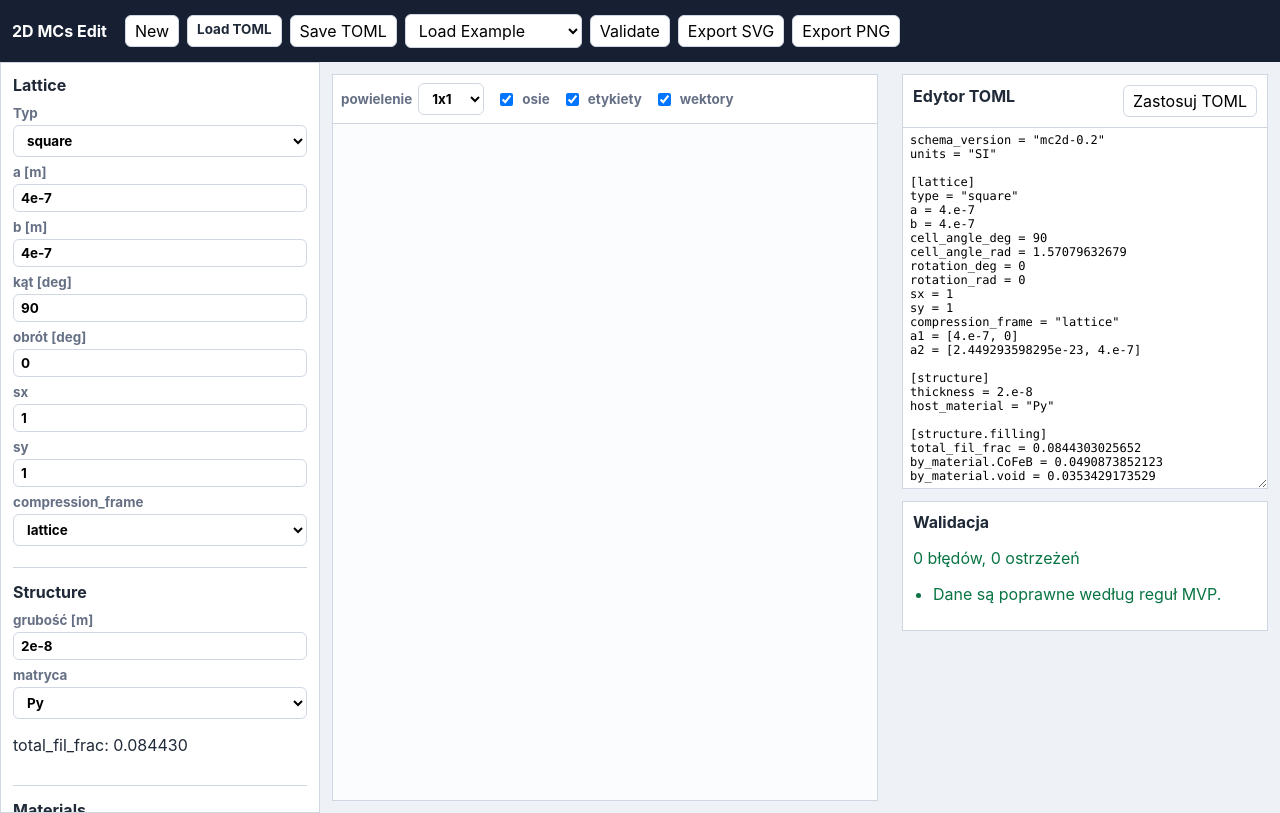
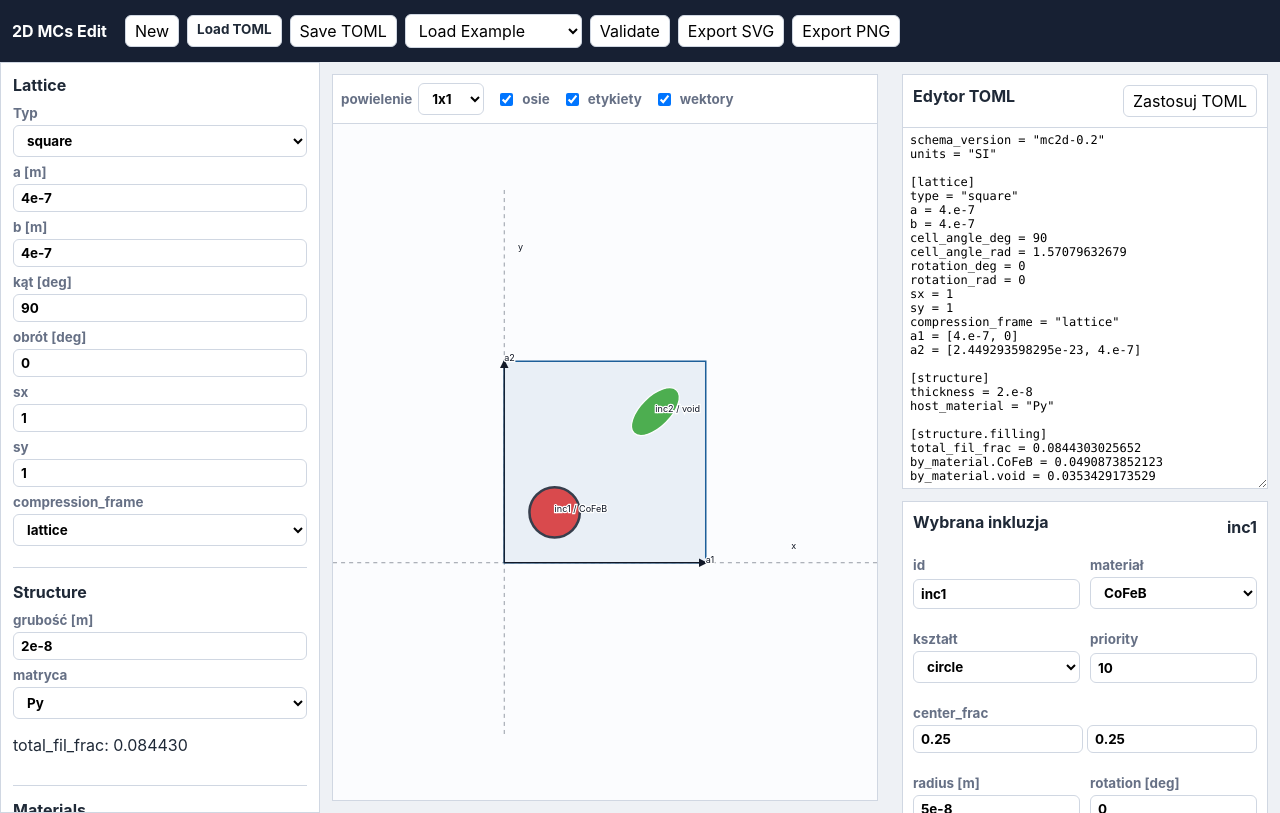
Before and after one commit to mamica-amu/2D_MCs_edit, a React (Vite) app: page / in a window 1280 px wide. Built offline with nearby package versions, Linux system fonts and the light colour scheme.

Commit message:
Fix SVG visualization and selected inclusion editor

```diff
--- a/src/App.tsx
+++ b/src/App.tsx
@@ -5,6 +5,7 @@ import { LatticePanel } from "./components/LatticePanel";
 import { MaterialsPanel } from "./components/MaterialsPanel";
 import { PhysicsPanel } from "./components/PhysicsPanel";
 import { StructurePanel } from "./components/StructurePanel";
+import { SelectedInclusionPanel } from "./components/SelectedInclusionPanel";
 import { Toolbar } from "./components/Toolbar";
 import { TomlEditor } from "./components/TomlEditor";
 import { ValidationPanel } from "./components/ValidationPanel";
@@ -46,6 +47,7 @@ export default function App() {
   const [showLabels, setShowLabels] = useState(true);
   const [showVectors, setShowVectors] = useState(true);
   const messages = useMemo(() => validateMC2D(mc), [mc]);
+  const selectedInclusion = useMemo(() => mc.inclusions.find((inc) => inc.id === selectedId), [mc.inclusions, selectedId]);
 
   useEffect(() => setTomlText(exportToml(mc)), [mc]);
 
@@ -107,7 +109,7 @@ export default function App() {
       toolbar={<Toolbar onNew={() => setMc(recalc(defaultMC2D))} onLoadText={(text) => { setTomlText(text); applyToml(text); }} onSave={() => download("mc2d.toml", exportToml(mc), "text/plain")} onValidate={() => setParseError(undefined)} onExportSvg={exportSvg} onExportPng={exportPng} />}
       left={<><LatticePanel lattice={mc.lattice} onChange={(patch) => update((c) => ({ ...c, lattice: { ...c.lattice, ...patch } }))} /><StructurePanel structure={mc.structure} materials={Object.keys(mc.materials)} onChange={(patch) => update((c) => ({ ...c, structure: { ...c.structure, ...patch } }))} /><MaterialsPanel materials={mc.materials} onChange={(materials) => update((c) => ({ ...c, materials }))} /><PhysicsPanel physics={mc.physics} onChange={(patch) => update((c) => ({ ...c, physics: { ...c.physics, ...patch } }))} /><InclusionsPanel inclusions={mc.inclusions} materials={Object.keys(mc.materials)} selectedId={selectedId} onSelect={setSelectedId} onChange={changeInclusion} onAdd={addInclusion} onDelete={(id) => update((c) => ({ ...c, inclusions: c.inclusions.filter((i) => i.id !== id) }))} onDuplicate={(id) => update((c) => ({ ...c, inclusions: [...c.inclusions, { ...c.inclusions.find((i) => i.id === id)!, id: `${id}_copy` }] }))} /></>}
       center={<section className="panel viz-panel"><div className="viz-controls"><label>powielenie<select value={repeat} onChange={(e) => setRepeat(Number(e.target.value))}><option value={1}>1x1</option><option value={3}>3x3</option></select></label><label><input type="checkbox" checked={showAxes} onChange={(e) => setShowAxes(e.target.checked)} /> osie</label><label><input type="checkbox" checked={showLabels} onChange={(e) => setShowLabels(e.target.checked)} /> etykiety</label><label><input type="checkbox" checked={showVectors} onChange={(e) => setShowVectors(e.target.checked)} /> wektory</label></div><Visualization2D mc={mc} selectedId={selectedId} repeat={repeat} showAxes={showAxes} showLabels={showLabels} showVectors={showVectors} onSelect={setSelectedId} onMove={(id: string, center_frac: Vec2) => changeInclusion(id, { center_frac })} /></section>}
-      right={<><TomlEditor text={tomlText} parseError={parseError} onChange={setTomlText} onApply={() => applyToml()} /><ValidationPanel messages={messages} /></>}
+      right={<><TomlEditor text={tomlText} parseError={parseError} onChange={setTomlText} onApply={() => applyToml()} /><SelectedInclusionPanel inclusion={selectedInclusion} materials={Object.keys(mc.materials)} onChange={changeInclusion} onDelete={(id) => update((c) => ({ ...c, inclusions: c.inclusions.filter((i) => i.id !== id) }))} onDuplicate={(id) => update((c) => ({ ...c, inclusions: [...c.inclusions, { ...c.inclusions.find((i) => i.id === id)!, id: `${id}_copy` }] }))} /><ValidationPanel messages={messages} /></>}
     />
   );
 }
--- /dev/null
+++ b/src/components/SelectedInclusionPanel.tsx
@@ -0,0 +1,56 @@
+import type { Inclusion, ShapeType } from "../model/types";
+
+interface Props {
+  inclusion?: Inclusion;
+  materials: string[];
+  onChange: (id: string, patch: Partial<Inclusion>) => void;
+  onDelete: (id: string) => void;
+  onDuplicate: (id: string) => void;
+}
+
+export function SelectedInclusionPanel({ inclusion, materials, onChange, onDelete, onDuplicate }: Props) {
+  if (!inclusion) {
+    return (
+      <section className="panel selected-panel">
+        <h2>Wybrana inkluzja</h2>
+        <p>Kliknij inkluzję na rysunku, aby edytować jej parametry.</p>
+      </section>
+    );
+  }
+
+  const set = (patch: Partial<Inclusion>) => onChange(inclusion.id, patch);
+
+  return (
+    <section className="panel selected-panel">
+      <div className="panel-title compact">
+        <h2>Wybrana inkluzja</h2>
+        <strong>{inclusion.id}</strong>
+      </div>
+      <div className="selected-grid">
+        <label>id<input value={inclusion.id} onChange={(e) => set({ id: e.target.value })} /></label>
+        <label>materiał<select value={inclusion.material} onChange={(e) => set({ material: e.target.value })}>{materials.map((m) => <option key={m}>{m}</option>)}</select></label>
+        <label>kształt<select value={inclusion.shape} onChange={(e) => set({ shape: e.target.value as ShapeType })}>{["circle", "ellipse", "rectangle", "polygon"].map((s) => <option key={s}>{s}</option>)}</select></label>
+        <label>priority<input type="number" value={inclusion.priority} onChange={(e) => set({ priority: Number(e.target.value) })} /></label>
+        <div className="double wide">center_frac
+          <input type="number" value={inclusion.center_frac[0]} onChange={(e) => set({ center_frac: [Number(e.target.value), inclusion.center_frac[1]] })} />
+          <input type="number" value={inclusion.center_frac[1]} onChange={(e) => set({ center_frac: [inclusion.center_frac[0], Number(e.target.value)] })} />
+        </div>
+        {inclusion.shape === "circle" && <label>radius [m]<input type="number" value={inclusion.radius ?? ""} onChange={(e) => set({ radius: Number(e.target.value) })} /></label>}
+        {inclusion.shape === "ellipse" && <>
+          <label>rx [m]<input type="number" value={inclusion.rx ?? ""} onChange={(e) => set({ rx: Number(e.target.value) })} /></label>
+          <label>ry [m]<input type="number" value={inclusion.ry ?? ""} onChange={(e) => set({ ry: Number(e.target.value) })} /></label>
+        </>}
+        {inclusion.shape === "rectangle" && <>
+          <label>wx [m]<input type="number" value={inclusion.wx ?? ""} onChange={(e) => set({ wx: Number(e.target.value) })} /></label>
+          <label>wy [m]<input type="number" value={inclusion.wy ?? ""} onChange={(e) => set({ wy: Number(e.target.value) })} /></label>
+        </>}
+        <label>rotation [deg]<input type="number" value={inclusion.rotation_deg ?? 0} onChange={(e) => set({ rotation_deg: Number(e.target.value) })} /></label>
+        <label>fil_frac<input type="number" value={inclusion.fil_frac} onChange={(e) => set({ fil_frac: Number(e.target.value) })} /></label>
+      </div>
+      <div className="button-grid">
+        <button onClick={() => onDuplicate(inclusion.id)}>Duplikuj</button>
+        <button className="danger" onClick={() => onDelete(inclusion.id)}>Usuń</button>
+      </div>
+    </section>
+  );
+}
--- a/src/components/Visualization2D.tsx
+++ b/src/components/Visualization2D.tsx
@@ -3,23 +3,26 @@ import { cartesianToFrac, cellArea, fracToCartesian } from "../model/geometry";
 import type { Inclusion, MC2D, Vec2 } from "../model/types";
 
 const colors = ["#1f77b4", "#d62728", "#2ca02c", "#9467bd", "#ff7f0e", "#17becf"];
+const SCALE = 1e9;
 
 function materialColor(name: string, materials: string[]) {
   return colors[Math.max(0, materials.indexOf(name)) % colors.length];
 }
 
 function pathForCell(a1: Vec2, a2: Vec2) {
-  return `M 0 0 L ${a1[0]} ${-a1[1]} L ${a1[0] + a2[0]} ${-(a1[1] + a2[1])} L ${a2[0]} ${-a2[1]} Z`;
+  return `M 0 0 L ${a1[0] * SCALE} ${-a1[1] * SCALE} L ${(a1[0] + a2[0]) * SCALE} ${-(a1[1] + a2[1]) * SCALE} L ${a2[0] * SCALE} ${-a2[1] * SCALE} Z`;
 }
 
 function inclusionNode(inc: Inclusion, materials: string[], onDown: (id: string, e: ReactPointerEvent<SVGElement>) => void, selected: boolean) {
   const c = inc.center;
+  const x = c[0] * SCALE;
+  const y = -c[1] * SCALE;
   const fill = materialColor(inc.material, materials);
-  const common = { fill, opacity: 0.78, stroke: selected ? "#111827" : "#ffffff", strokeWidth: selected ? 8e-9 : 4e-9, onPointerDown: (e: ReactPointerEvent<SVGElement>) => onDown(inc.id, e), className: "inclusion-shape" };
-  if (inc.shape === "circle") return <circle key={inc.id} cx={c[0]} cy={-c[1]} r={inc.radius ?? 0} {...common} />;
-  if (inc.shape === "ellipse") return <ellipse key={inc.id} cx={c[0]} cy={-c[1]} rx={inc.rx ?? 0} ry={inc.ry ?? 0} transform={`rotate(${-(inc.rotation_deg ?? 0)} ${c[0]} ${-c[1]})`} {...common} />;
-  if (inc.shape === "rectangle") return <rect key={inc.id} x={c[0] - (inc.wx ?? 0) / 2} y={-c[1] - (inc.wy ?? 0) / 2} width={inc.wx ?? 0} height={inc.wy ?? 0} transform={`rotate(${-(inc.rotation_deg ?? 0)} ${c[0]} ${-c[1]})`} {...common} />;
-  const points = (inc.vertices?.length ? inc.vertices : [[-30e-9, -30e-9], [30e-9, -30e-9], [0, 35e-9]]).map((v) => `${c[0] + v[0]},${-(c[1] + v[1])}`).join(" ");
+  const common = { fill, opacity: 0.82, stroke: selected ? "#111827" : "#ffffff", strokeWidth: selected ? 5 : 2.5, onPointerDown: (e: ReactPointerEvent<SVGElement>) => onDown(inc.id, e), className: "inclusion-shape" };
+  if (inc.shape === "circle") return <circle key={inc.id} cx={x} cy={y} r={(inc.radius ?? 0) * SCALE} {...common} />;
+  if (inc.shape === "ellipse") return <ellipse key={inc.id} cx={x} cy={y} rx={(inc.rx ?? 0) * SCALE} ry={(inc.ry ?? 0) * SCALE} transform={`rotate(${-(inc.rotation_deg ?? 0)} ${x} ${y})`} {...common} />;
+  if (inc.shape === "rectangle") return <rect key={inc.id} x={x - ((inc.wx ?? 0) * SCALE) / 2} y={y - ((inc.wy ?? 0) * SCALE) / 2} width={(inc.wx ?? 0) * SCALE} height={(inc.wy ?? 0) * SCALE} transform={`rotate(${-(inc.rotation_deg ?? 0)} ${x} ${y})`} {...common} />;
+  const points = (inc.vertices?.length ? inc.vertices : [[-30e-9, -30e-9], [30e-9, -30e-9], [0, 35e-9]]).map((v) => `${x + v[0] * SCALE},${y - v[1] * SCALE}`).join(" ");
   return <polygon key={inc.id} points={points} {...common} />;
 }
 
@@ -39,12 +42,12 @@ export function Visualization2D({ mc, selectedId, repeat, showAxes, showLabels,
   if (!(area > 0)) return <section className="viz-empty">Brak poprawnej geometrii komórki. Sprawdź a1/a2 lub parametry sieci.</section>;
   const a1 = mc.lattice.a1;
   const a2 = mc.lattice.a2;
-  const max = Math.max(Math.hypot(...a1), Math.hypot(...a2), 1e-9);
+  const max = Math.max(Math.hypot(...a1), Math.hypot(...a2), 1e-9) * SCALE;
   const pad = max * 0.85;
-  const minX = Math.min(0, a1[0], a2[0], a1[0] + a2[0]) - pad;
-  const maxX = Math.max(0, a1[0], a2[0], a1[0] + a2[0]) + pad;
-  const minY = -Math.max(0, a1[1], a2[1], a1[1] + a2[1]) - pad;
-  const maxY = -Math.min(0, a1[1], a2[1], a1[1] + a2[1]) + pad;
+  const minX = Math.min(0, a1[0] * SCALE, a2[0] * SCALE, (a1[0] + a2[0]) * SCALE) - pad;
+  const maxX = Math.max(0, a1[0] * SCALE, a2[0] * SCALE, (a1[0] + a2[0]) * SCALE) + pad;
+  const minY = -Math.max(0, a1[1] * SCALE, a2[1] * SCALE, a1[1] * SCALE + a2[1] * SCALE) - pad;
+  const maxY = -Math.min(0, a1[1] * SCALE, a2[1] * SCALE, a1[1] * SCALE + a2[1] * SCALE) + pad;
   const materials = Object.keys(mc.materials);
 
   const pointerDown = (id: string, e: ReactPointerEvent<SVGElement>) => {
@@ -57,7 +60,7 @@ export function Visualization2D({ mc, selectedId, repeat, showAxes, showLabels,
       point.x = event.clientX;
       point.y = event.clientY;
       const svgPoint = point.matrixTransform(svg.getScreenCTM()?.inverse());
-      const center: Vec2 = [svgPoint.x, -svgPoint.y];
+      const center: Vec2 = [svgPoint.x / SCALE, -svgPoint.y / SCALE];
       onMove(id, cartesianToFrac(center, mc.lattice));
     };
     const up = () => {
@@ -74,14 +77,20 @@ export function Visualization2D({ mc, selectedId, repeat, showAxes, showLabels,
 
   return (
     <svg id="mc-svg" className="visualization" viewBox={`${minX} ${minY} ${maxX - minX} ${maxY - minY}`}>
+      <defs>
+        <marker id="arrow" viewBox="0 0 10 10" refX="8" refY="5" markerWidth="7" markerHeight="7" orient="auto-start-reverse">
+          <path d="M 0 0 L 10 5 L 0 10 z" fill="#111827" />
+        </marker>
+      </defs>
+      <rect x={minX} y={minY} width={maxX - minX} height={maxY - minY} className="viz-bg" />
       {showAxes && <g className="axes"><line x1={minX} y1="0" x2={maxX} y2="0" /><line x1="0" y1={minY} x2="0" y2={maxY} /><text x={maxX - pad * 0.5} y={-pad * 0.08}>x</text><text x={pad * 0.08} y={minY + pad * 0.35}>y</text></g>}
       {cells.map(([i, j]) => {
         const off = fracToCartesian([i, j], mc.lattice);
-        return <g key={`${i}:${j}`} transform={`translate(${off[0]} ${-off[1]})`} className={i || j ? "repeat-cell" : "main-cell"}><path d={pathForCell(a1, a2)} /></g>;
+        return <g key={`${i}:${j}`} transform={`translate(${off[0] * SCALE} ${-off[1] * SCALE})`} className={i || j ? "repeat-cell" : "main-cell"}><path d={pathForCell(a1, a2)} /></g>;
       })}
-      {showVectors && <g className="vectors"><line x1="0" y1="0" x2={a1[0]} y2={-a1[1]} /><line x1="0" y1="0" x2={a2[0]} y2={-a2[1]} /><text x={a1[0]} y={-a1[1]}>a1</text><text x={a2[0]} y={-a2[1]}>a2</text></g>}
+      {showVectors && <g className="vectors"><line x1="0" y1="0" x2={a1[0] * SCALE} y2={-a1[1] * SCALE} /><line x1="0" y1="0" x2={a2[0] * SCALE} y2={-a2[1] * SCALE} /><text x={a1[0] * SCALE} y={-a1[1] * SCALE}>a1</text><text x={a2[0] * SCALE} y={-a2[1] * SCALE}>a2</text></g>}
       {mc.inclusions.map((inc) => inclusionNode(inc, materials, pointerDown, inc.id === selectedId))}
-      {showLabels && mc.inclusions.map((inc) => <text className="inc-label" key={`${inc.id}-label`} x={inc.center[0]} y={-inc.center[1]}>{inc.id} / {inc.material}</text>)}
+      {showLabels && mc.inclusions.map((inc) => <text className="inc-label" key={`${inc.id}-label`} x={inc.center[0] * SCALE} y={-inc.center[1] * SCALE}>{inc.id} / {inc.material}</text>)}
     </svg>
   );
 }
--- a/src/styles/app.css
+++ b/src/styles/app.css
@@ -41,16 +41,22 @@ summary { cursor: pointer; font-weight: 800; margin: 8px 0; }
 .viz-controls { display: flex; gap: 12px; align-items: center; flex-wrap: wrap; padding: 8px; border-bottom: 1px solid var(--line); }
 .viz-controls label { display: flex; align-items: center; gap: 6px; margin: 0; }
 .visualization { width: 100%; height: 100%; min-height: 500px; background: #fbfcfe; touch-action: none; }
-.main-cell path { fill: rgba(29, 95, 153, .06); stroke: #1d5f99; stroke-width: 5e-9; }
-.repeat-cell path { fill: rgba(29, 95, 153, .025); stroke: #94a3b8; stroke-width: 3e-9; }
-.axes line { stroke: #6b7280; stroke-width: 2e-9; }
-.axes text, .vectors text, .inc-label { font-size: 18e-9px; fill: #111827; paint-order: stroke; stroke: #fff; stroke-width: 4e-9; }
-.vectors line { stroke: #111827; stroke-width: 4e-9; marker-end: url(#arrow); }
+.viz-bg { fill: #fbfcfe; }
+.main-cell path { fill: rgba(29, 95, 153, .08); stroke: #1d5f99; stroke-width: 3; }
+.repeat-cell path { fill: rgba(29, 95, 153, .025); stroke: #94a3b8; stroke-width: 1.5; }
+.axes line { stroke: #6b7280; stroke-width: 1.4; stroke-dasharray: 8 8; }
+.axes text, .vectors text, .inc-label { font-size: 18px; fill: #111827; paint-order: stroke; stroke: #fff; stroke-width: 5px; }
+.vectors line { stroke: #111827; stroke-width: 2.5; marker-end: url(#arrow); }
 .inclusion-shape { cursor: grab; }
+.inclusion-shape:hover { opacity: .96; }
 .toml-panel { display: grid; grid-template-rows: auto auto 1fr; min-height: 48vh; margin-bottom: 12px; }
 .panel-title { display: flex; justify-content: space-between; gap: 8px; align-items: center; padding: 10px; border-bottom: 1px solid var(--line); }
 .toml-panel textarea { width: 100%; min-height: 360px; border: 0; border-radius: 0; resize: vertical; font-family: "Cascadia Code", Consolas, monospace; font-size: 12px; }
 .validation-panel { padding: 10px; }
+.selected-panel { padding: 10px; margin-bottom: 12px; }
+.panel-title.compact { padding: 0 0 8px; border-bottom: 0; }
+.selected-grid { display: grid; grid-template-columns: 1fr 1fr; gap: 8px 10px; }
+.selected-grid .wide { grid-column: 1 / -1; }
 .validation-panel ul { padding-left: 20px; }
 .error { color: var(--danger); }
 .warning { color: #a15c00; }
```
